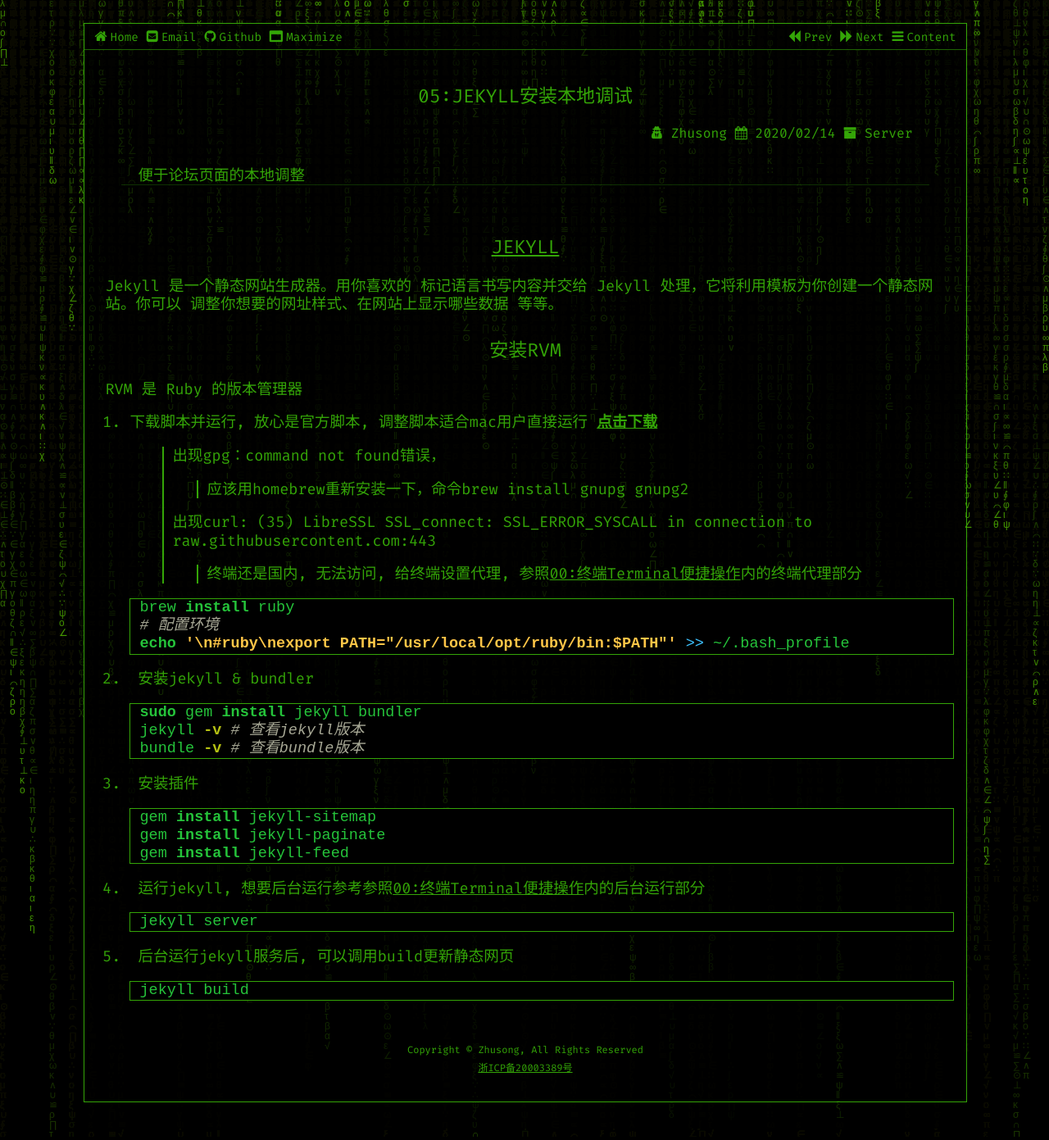
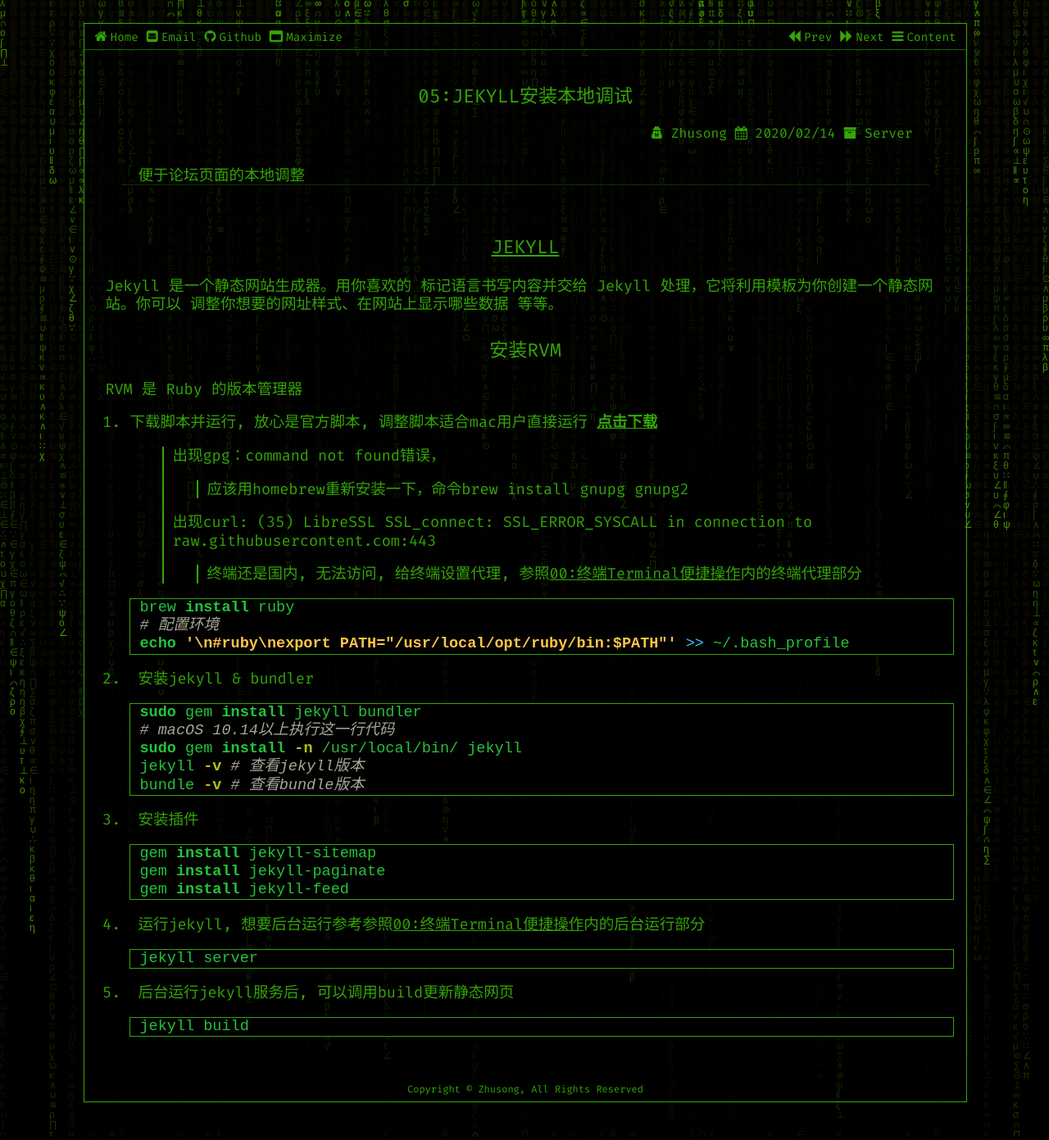
Before and after one commit to zhusonger/www.lasong.com.cn, a Jekyll site: the page built from _posts/Server/2020-03-03-jekyll.md, in a window 1280 px wide. Shown: the whole page at 82% size. Built offline with Jekyll 4.4.1, drawn with Linux system fonts in a browser that asks for light colours.

Commit message:
更新解答 & 修复本地 jekyll 错误

````diff
--- a/_posts/Server/2020-03-03-jekyll.md
+++ b/_posts/Server/2020-03-03-jekyll.md
@@ -37,6 +37,8 @@
 
 	```shell
 	sudo gem install jekyll bundler
+	# macOS 10.14以上执行这一行代码
+	sudo gem install -n /usr/local/bin/ jekyll
 	jekyll -v # 查看jekyll版本
 	bundle -v # 查看bundle版本
 	```
````
Also changed, not shown: _posts/TensorFlow/2020-08-11-tf-basic.md (+19 -1 lines).
